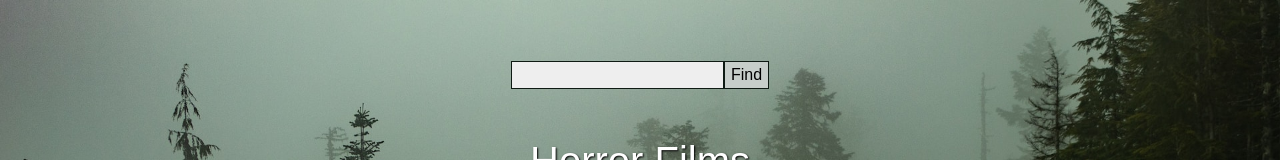
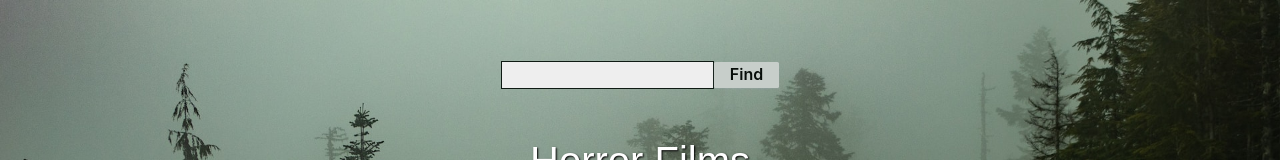
Before and after one commit to MBurtonshaw/horror_films, a React (Create React App) app in the folder client/: page / in a window 1280 px wide. Shown: the top 160 px of the page. Built offline with nearby package versions, Linux system fonts and the light colour scheme; a web font is replaced by a local one.

Commit message:
buttons stylized and animated

```diff
--- a/client/src/components/List.js
+++ b/client/src/components/List.js
@@ -68,7 +68,7 @@ export default function List(props) {
                                     <a href={`/titles/${item.url}`}> { item.title } </a>
                                 </div>
                                 <div className='w-100'>
-                                    <button onClick={()=>{
+                                    <button className='button-81' onClick={()=>{
                                         Cookies.remove(`myList-${item.id}`, {path: `/`});
                                         window.location.reload();
                                     }}>remove</button>
@@ -87,7 +87,7 @@ export default function List(props) {
                                     <a href={`/titles/${item.url}`}> { item.title } </a>
                                 </div>
                                 <div className='col'>
-                                    <button onClick={()=>{
+                                    <button className='button-81' onClick={()=>{
                                         Cookies.remove(`myList-${item.id}`, {path: `/`});
                                         window.location.reload();
                                     }}>remove</button>
--- a/client/src/components/Login.js
+++ b/client/src/components/Login.js
@@ -5,7 +5,7 @@ export default function Login(props) {
 
 /************************************************************************************************************************
 *************************************************************************************************************************
-    STATE
+    STATE AND FUNCTIONS
 *************************************************************************************************************************
 ************************************************************************************************************************/
     let [data, setData] = useState({
@@ -13,11 +13,6 @@ export default function Login(props) {
         password: ''
     })
 
-/************************************************************************************************************************
-*************************************************************************************************************************
-    FUNCTIONS
-*************************************************************************************************************************
-************************************************************************************************************************/
     const navigate = useNavigate();
 
     function loginUser(e) {
@@ -44,7 +39,7 @@ export default function Login(props) {
                             <label htmlFor='password' className='w-100'>Password</label>
                             <input type='password' id='password' name='password' value={data.password} onChange={(e) => setData({...data, password: e.target.value})}></input>
                         </div>
-                        <button type='submit' onSubmit={loginUser}>Login</button>
+                        <button type='submit' className='button-81' onSubmit={loginUser}>Login</button>
                     </div>
                 </form>
                 <div className='py-5'>
--- a/client/src/components/Logout.js
+++ b/client/src/components/Logout.js
@@ -32,7 +32,7 @@ export default function Login(props) {
                 <form action='/login' method='POST' onSubmit={logoutUser}>
                     <div className='m-auto'>
                         <h1>Are you sure?</h1>
-                        <button type='' onClick={logoutUser}>Logout</button>
+                        <button type='' className='button-81 mt-4' onClick={logoutUser}>Logout</button>
                     </div>
                 </form>
                 <div className='py-5'>
--- a/client/src/components/Search.js
+++ b/client/src/components/Search.js
@@ -80,7 +80,7 @@ export default function Search(props) {
     return(
         <div id='Search' className='container pt-md-3'>
             <input id='searchBar' name='searchInput' type='text' onBlur={( e ) => logger( e )}></input>
-            <button id='searchButton' htmlFor='searchInput' onClick={( e ) => clicker( e )}> Find </button>
+            <button id='searchButton' className='button-81' htmlFor='searchInput' onClick={( e ) => clicker( e )}> Find </button>
             <div id="liveAlertPlaceholder"></div>
         </div>
     );
--- a/client/src/components/Title.js
+++ b/client/src/components/Title.js
@@ -233,7 +233,7 @@ function getScreenSize() {
                     return(
                         <div>
                             <h1 className='mt-5 mb-2 pt-4 center'><a href='/titles' className='nonChalant'>{ movie.title }</a></h1>
-                            <button className='mb-5 px-4' onClick={()=>{
+                            <button className='mb-5 px-4 button-81' onClick={()=>{
                                 //needs logic to determine what to do when cookie doesn't exist yet
                                 Cookies.set(`myList-${movie.id}`, `${movie.title}`, { expires: 7 });
                                 setIsChecked(true);
--- a/client/src/index.css
+++ b/client/src/index.css
@@ -1,3 +1,8 @@
+/*******************************************************************************************
+********************************************************************************************
+                                    MAIN
+********************************************************************************************
+*******************************************************************************************/
 body {
   margin: 0;
   padding: 0;
@@ -35,45 +40,55 @@ img {
   vertical-align: middle;
 }
 
+
+
+/* CSS */
+.button-81 {
+  background-color: rgb(199, 206, 202);
+  border: 0 solid #e2e8f0;
+  border-radius: 0.1rem;
+  box-sizing: border-box;
+  color: rgb(8, 14, 10);
+  cursor: pointer;
+  display: inline-block;
+  font-family: "Basier circle",-apple-system,system-ui,"Segoe UI",Roboto,"Helvetica Neue",Arial,"Noto Sans",sans-serif,"Apple Color Emoji","Segoe UI Emoji","Segoe UI Symbol","Noto Color Emoji";
+  font-size: 1.1rem;
+  font-weight: 600;
+  line-height: 1;
+  padding: 0.26rem 1rem 0.4rem 1rem;
+  text-align: center;
+  text-decoration: none #0d172a solid;
+  text-decoration-thickness: auto;
+  transition: all .1s cubic-bezier(.4, 0, .2, 1);
+  box-shadow: 0px 1px 2px rgba(166, 175, 195, 0.25);
+  user-select: none;
+  -webkit-user-select: none;
+  touch-action: manipulation;
+}
+
+.button-81:hover {
+  background-color: rgb(14, 26, 19);
+  color: rgb(225, 234, 229);
+}
+
+@media (min-width: 768px) {
+  .button-81 {
+    font-size: 1rem;
+
+  }
+}
+
 li {
   list-style: none;
 }
 
-.fly_left {
-  animation: fly-left ease-in-out .7s forwards;
+button {
+  border: 1px solid rgb(14, 26, 19);
+  background-color: rgb(199, 206, 202);
 }
 
-@keyframes fly-left {
-  from {
-      transform: translateX(35vw);
-  }
-  to {
-      transform: translateX(0vw);
-  }
-}
-
-.fly_up {
-  animation: fly-up ease-in-out .7s forwards;
-}
-
-@keyframes fly-up {
-  from {
-      transform: translateY(50vh);
-  }
-  to {
-      transform: translateY(0vh);
-  }
-}
-
-.animate {
-  animation-duration: 1s;
-  animation-name: animate-fade;
-  animation-fill-mode: backwards;
-}
-
-@keyframes animate-fade {
-  0% { opacity: 0; }
-  100% { opacity: 1; }
+#footer {
+  background-color: none;
 }
 
 #searchBar {
@@ -81,10 +96,11 @@ li {
   background-color: rgb(238, 238, 238);
 }
 
-button {
-  border: 1px solid rgb(14, 26, 19);
-  background-color: rgb(199, 206, 202);
-}
+/*******************************************************************************************
+********************************************************************************************
+                                    CLASSES
+********************************************************************************************
+*******************************************************************************************/
 
 .accordion-body {
   color: lightgray;
@@ -164,10 +180,6 @@ button {
 .flashcard.visible {
   opacity: 1;
   transform: translate(0, 0);
-}
-
-#footer {
-  background-color: none;
 }
 
 .header-nav a {
@@ -251,3 +263,46 @@ button {
 .xs_socials {
   width: 30%;
 }
+
+/*******************************************************************************************
+********************************************************************************************
+                                    ANIMATION
+********************************************************************************************
+*******************************************************************************************/
+
+.fly_left {
+  animation: fly-left ease-in-out .7s forwards;
+}
+
+@keyframes fly-left {
+  from {
+      transform: translateX(35vw);
+  }
+  to {
+      transform: translateX(0vw);
+  }
+}
+
+.fly_up {
+  animation: fly-up ease-in-out .7s forwards;
+}
+
+@keyframes fly-up {
+  from {
+      transform: translateY(50vh);
+  }
+  to {
+      transform: translateY(0vh);
+  }
+}
+
+.animate {
+  animation-duration: 1s;
+  animation-name: animate-fade;
+  animation-fill-mode: backwards;
+}
+
+@keyframes animate-fade {
+  0% { opacity: 0; }
+  100% { opacity: 1; }
+}
```
